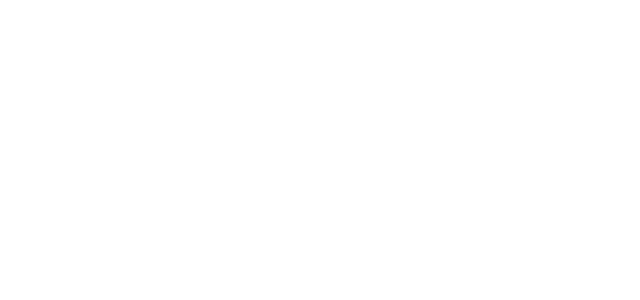
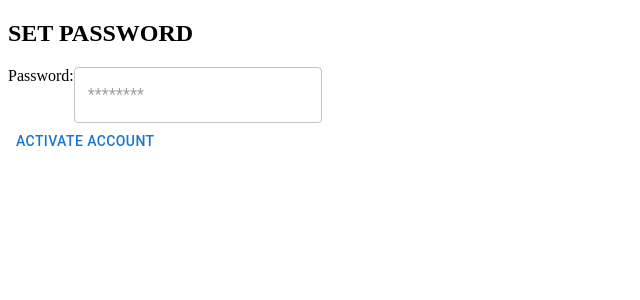
Before and after one commit to ceylinerdogan/CompanyOrganizationSoftwareFrontend, a React (Create React App) app: page /setpassword in a window 1280 px wide. Before the commit this address had no page. Shown: the top 300 px of the page, without its empty margins (0-640 px from the left). Built offline with nearby package versions, Linux system fonts and the light colour scheme.

Commit message:
Password validation added

```diff
--- a/package.json
+++ b/package.json
@@ -10,6 +10,7 @@
     "@testing-library/jest-dom": "^5.17.0",
     "@testing-library/react": "^13.4.0",
     "@testing-library/user-event": "^13.5.0",
+    "password-validator": "^5.3.0",
     "react": "^18.2.0",
     "react-dom": "^18.2.0",
     "react-router-dom": "^6.14.2",
--- a/src/ActivateUser.js
+++ b/src/ActivateUser.js
@@ -3,7 +3,6 @@ import React,{useState} from 'react';
 
 const ActivateUser = () =>{
     const [email,setEmail] = useState('');
-    const [password,setPassword] = useState('');
 
     const handleActivateUser =()=> {
 
@@ -20,29 +19,9 @@ const ActivateUser = () =>{
                     value={email}
                     onChange= {(e)=>setEmail(e.target.value)}
                     placeholder ="Email" />
-            <div>
-                <label className="labelPassword" htmlFor="password"> Password:</label>
-                <TextField
-                    type="password"
-                    id="password"
-                    value={password}
-                    onChange={(e)=>setEmail(e.target.value)}
-                    placeholder='********' />
-
             </div>
-            <div>
-                <label className="labelPassword" htmlFor="password"> Password again:</label>
-                <TextField
-                    type="password"
-                    id="password"
-                    value={password}
-                    onChange={(e)=>setEmail(e.target.value)}
-                    placeholder='********' />
-            </div>
-                <Button onClick={handleActivateUser}>Activate User</Button>
-            </div>
+            <Button onClick={handleActivateUser}>Send Activation Mail</Button>
         </form>
-
     );
 };
 
--- a/src/App.js
+++ b/src/App.js
@@ -3,6 +3,8 @@ import {Routes, Route} from 'react-router-dom';
 import Login from './Login';
 import ResetPassword from './ResetPassword';
 import ActivateUser from './ActivateUser';
+import SetNewPassword from './SetNewPassword';
+import SetPassword from './SetPassword';
 
 
 function App(){
@@ -13,6 +15,8 @@ function App(){
           <Route path="/" element={<Login/>} />
           <Route path="resetpassword" element={<ResetPassword/>} />
           <Route path="activateuser" element={<ActivateUser/>} />
+          <Route path="setpassword" element={<SetPassword/>} />
+          <Route path="setnewpassword" element={<SetNewPassword/>} />
         </Routes>
       </div>
   );
--- a/src/Login.jsx
+++ b/src/Login.jsx
@@ -8,6 +8,8 @@ const Login = () => {
     const [password,setPassword] = useState('');
     const navigate1 = useNavigate();
     const navigate2 = useNavigate();
+    const navigate3 = useNavigate();
+    const navigate4 = useNavigate();
 
     const handleSubmit = (e) => {
     e.preventDefault();
@@ -16,9 +18,19 @@ const Login = () => {
     function handleClickResetPass(event){
         navigate1('/resetpassword');
     }
+
     function handleClickActivateUser(event){
         navigate2('/activateuser');
     }
+
+    function handleClicksSetPass(event){
+        navigate3('/setpassword');
+    }
+
+    function handleClickSetNewPass(event){
+        navigate4('/setnewpassword');
+    }
+
 
     return (
         <form onSubmit={handleSubmit}>
@@ -34,7 +46,7 @@ const Login = () => {
                 />
             </div>
             <div>
-                <label className="labelPass" htmlFor="password">Password</label>
+                <label className="labelPass" htmlFor="password">Password:</label>
                 <TextField
                     type="password"
                     id="password"
@@ -43,9 +55,23 @@ const Login = () => {
                     placeholder="********"
                 />
             </div>
-            <Button className="signInbtn" onSubmit={handleSubmit} type="submit">Sign In</Button>
-            <Button type="rstPassbtn" onClick={handleClickResetPass}>Forgot Password?</Button>
-            <Button type="activateUserbtn" onClick={handleClickActivateUser}>Activate User</Button>
+
+            <div>
+                <Button className="signInbtn" onSubmit={handleSubmit} type="submit">Sign In</Button>
+            </div>
+            <div>
+                <Button type="forgotPassbtn" onClick={handleClickResetPass}>Forgot Password?</Button>
+            </div>
+            <div>
+                <Button type="activateAccbtn" onClick={handleClickActivateUser}>Activate Account</Button>
+            </div>
+            <div>
+                <Button type="rstPassbtn" onClick={handleClicksSetPass}>setpassdeneme</Button>
+            </div>
+            <div>
+                <Button type="activatebtn" onClick={handleClickSetNewPass}>setnewpass</Button>
+            </div>
+
         </form>
     );
 };
--- a/src/ResetPassword.js
+++ b/src/ResetPassword.js
@@ -22,7 +22,7 @@ const ResetPassword = () =>{
                     placeholder ="Email" />
             </div>
 
-                <Button onClick={handleResetPassword}>Reset Password</Button>
+                <Button onClick={handleResetPassword}>Send forgot password mail</Button>
             </div>
         </form>
 
--- /dev/null
+++ b/src/SetNewPassword.js
@@ -0,0 +1,58 @@
+import { Button, TextField } from '@mui/material';
+import React,{useState} from 'react';
+
+const SetNewPassword = () =>{
+    const [password,setPassword] = useState('');
+    const [error,setError]=useState('');
+
+    const handleSetNewPassword=()=>{
+        const minLength=8;
+        const maxLength=32;
+        const upperCase=/[A-Z]/;
+        const lowerCase=/[a-z]/;
+        const specialSymbol=/[@$.!-+]/;
+        const numeric=/\d/;
+
+        if(password.length<minLength){
+            setError('Password must be at least 8 characters long.');
+        }
+        else if(password.length>maxLength){
+            setError('Password must be maximum 32 characters long.');
+        }
+        else if(!upperCase.test(password)||!lowerCase.test(password)){
+            setError('Password must contain at least one upper case and one lowercase letter.');
+        }
+        else if(!specialSymbol.test(password)){
+            setError('Password must contain at least one special character.');
+        }
+        else if(!numeric.test(password)){
+            setError('Password must contain at least one number.');
+        }
+        else{
+            setError('');
+            console.log('Password is valid.');
+        }
+    }
+
+    return(
+        <form>
+            <div>
+            <h2>SET NEW PASSWORD </h2>
+            <div>
+                <label className="labelPassword" htmlFor="password"> Password:</label>
+                <TextField
+                    type="password"
+                    id="password"
+                    value={password}
+                    onChange={(e)=>setPassword(e.target.value)}
+                    placeholder='********' />
+            </div>
+                <Button onClick={handleSetNewPassword}>Reset Password</Button>
+                 {error && <p style={{color:'red'}}>{error}</p>}
+            </div>
+        </form>
+
+    );
+};
+
+export default SetNewPassword
--- /dev/null
+++ b/src/SetPassword.js
@@ -0,0 +1,59 @@
+import { Button, TextField } from '@mui/material';
+import React,{useState} from 'react';
+
+
+const SetPassword = () =>{
+    const [password,setPassword] = useState('');
+    const [error,setError]=useState('');
+
+    const handleSetPassword=()=>{
+        const minLength=8;
+        const maxLength=32;
+        const upperCase=/[A-Z]/;
+        const lowerCase=/[a-z]/;
+        const specialSymbol=/[@$.!-+]/;
+        const numeric=/\d/;
+
+        if(password.length<minLength){
+            setError('Password must be at least 8 characters long.');
+        }
+        else if(password.length>maxLength){
+            setError('Password must be maximum 32 characters long.');
+        }
+        else if(!upperCase.test(password)||!lowerCase.test(password)){
+            setError('Password must contain at least one upper case and one lowercase letter.');
+        }
+        else if(!specialSymbol.test(password)){
+            setError('Password must contain at least one special character.');
+        }
+        else if(!numeric.test(password)){
+            setError('Password must contain at least one number.');
+        }
+        else{
+            setError('');
+            console.log('Password is valid.')
+        }
+    }
+
+    return(
+        <form>
+            <div>
+            <h2>SET PASSWORD </h2>
+            <div>
+                <label className="labelPassword" htmlFor="password"> Password:</label>
+                <TextField
+                    type="password"
+                    id="password"
+                    value={password}
+                    onChange={(e)=>setPassword(e.target.value)}
+                    placeholder='********' />
+            </div>
+                <Button onClick={handleSetPassword}>Activate Account</Button>
+                {error && <p style={{color:'red'}}>{error}</p>}
+            </div>
+        </form>
+
+    );
+};
+
+export default SetPassword
```
Also changed, not shown: 1 other file (tests, documents, lock files or other folders).
